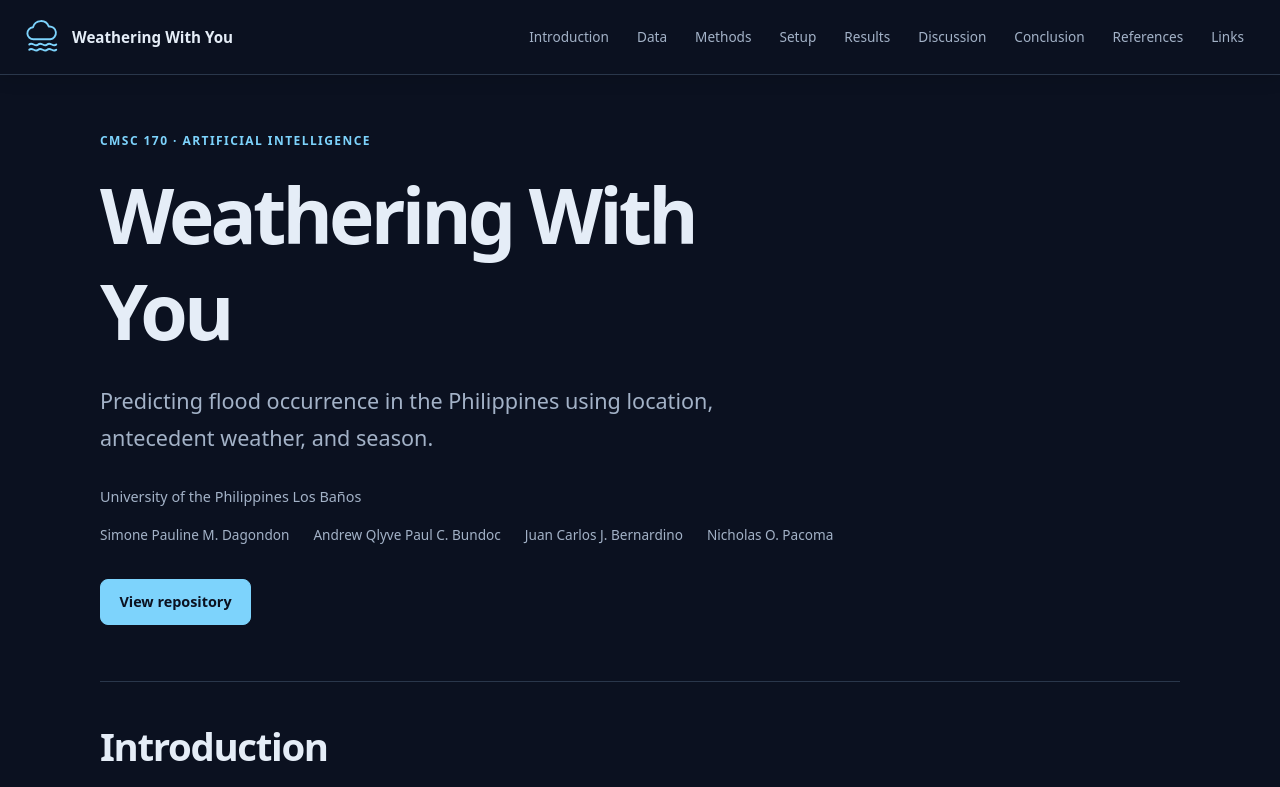
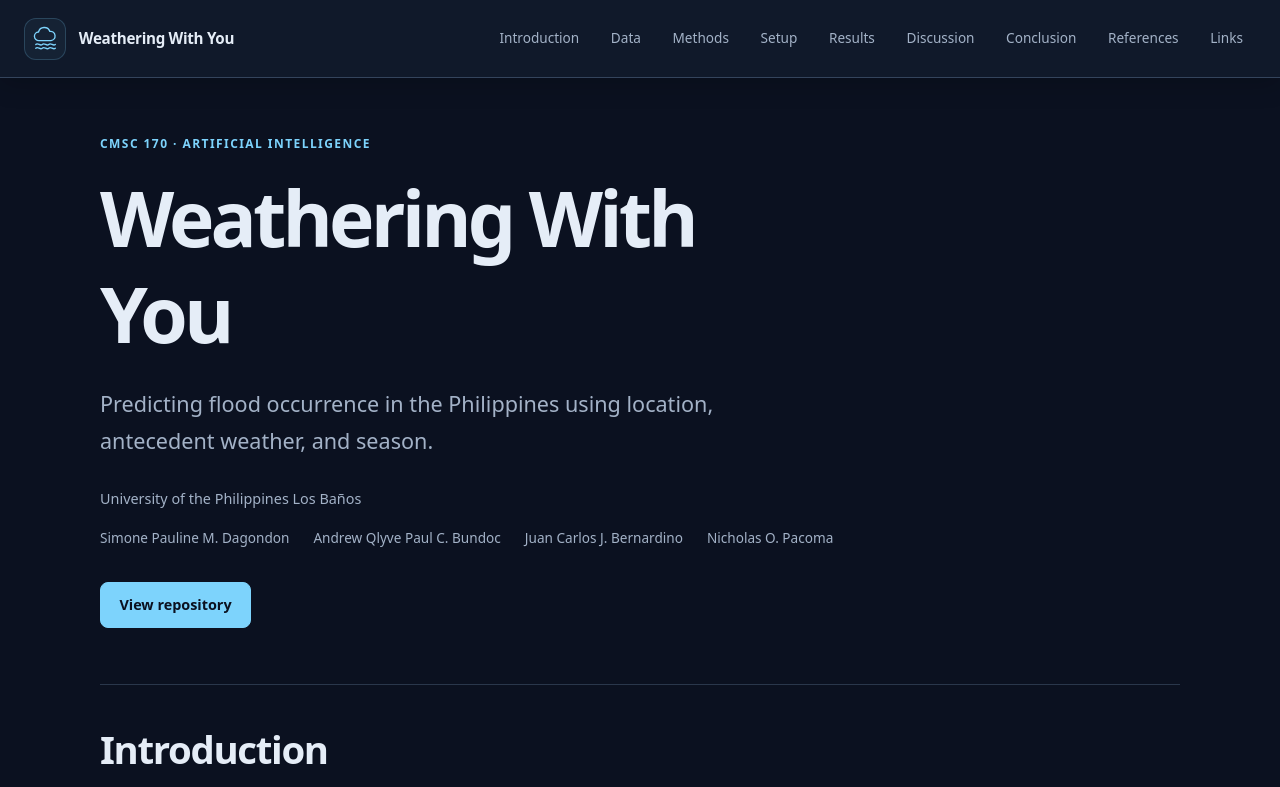
Before and after one commit to persimon-c/weathering-with-you, a plain HTML site: page docs/index.html in a window 1280 px wide. Shown: the top 787 px of the page. Drawn offline with nearby package versions, Linux system fonts and the light colour scheme.

Commit message:
feat(page): refine header identity and highlight current section

```diff
--- a/docs/index.html
+++ b/docs/index.html
@@ -975,5 +975,99 @@
     </p>
     <a href="#hero">Back to top ↑</a>
 </footer>
+
+<script>
+    const navigation = document.querySelector("nav");
+    const sectionLinks = [
+        ...navigation.querySelectorAll('a[href^="#"]:not(.nav-brand)')
+    ];
+    const linkedSections = sectionLinks.map(link =>
+        document.querySelector(link.getAttribute("href"))
+    );
+
+    let clickedSection = null;
+    let scrollTimer;
+    let updatePending = false;
+
+    function highlightLink(section) {
+        for (const link of sectionLinks) {
+            const active =
+                section &&
+                link.getAttribute("href") === "#" + section.id;
+
+            if (active) {
+                link.setAttribute("aria-current", "location");
+            } else {
+                link.removeAttribute("aria-current");
+            }
+        }
+    }
+
+    function updateCurrentSection() {
+        updatePending = false;
+
+        if (clickedSection) {
+            return;
+        }
+
+        const marker = navigation.getBoundingClientRect().bottom + 32;
+        let currentSection = null;
+
+        for (const section of linkedSections) {
+            if (section && section.getBoundingClientRect().top <= marker) {
+                currentSection = section;
+            }
+        }
+
+        const atBottom =
+            window.scrollY + window.innerHeight >=
+            document.documentElement.scrollHeight - 4;
+
+        if (atBottom) {
+            currentSection = linkedSections[linkedSections.length - 1];
+        }
+
+        highlightLink(currentSection);
+    }
+
+    function releaseClickHighlight() {
+        clickedSection = null;
+        updateCurrentSection();
+    }
+
+    for (const link of sectionLinks) {
+        link.addEventListener("click", event => {
+            if (
+                event.ctrlKey || event.metaKey ||
+                event.shiftKey || event.altKey
+            ) {
+                return;
+            }
+
+            clickedSection = document.querySelector(
+                link.getAttribute("href")
+            );
+            highlightLink(clickedSection);
+
+            clearTimeout(scrollTimer);
+            scrollTimer = setTimeout(releaseClickHighlight, 250);
+        });
+    }
+
+    window.addEventListener("scroll", () => {
+        clearTimeout(scrollTimer);
+        scrollTimer = setTimeout(releaseClickHighlight, 150);
+
+        if (!updatePending) {
+            updatePending = true;
+            requestAnimationFrame(updateCurrentSection);
+        }
+    }, { passive: true });
+
+    window.addEventListener("resize", updateCurrentSection);
+    window.addEventListener("load", updateCurrentSection);
+
+    updateCurrentSection();
+</script>
 </body>
 </html>
--- a/docs/style.css
+++ b/docs/style.css
@@ -436,3 +436,54 @@ footer a {
         scroll-behavior: auto;
     }
 }
+
+/* Refined top navigation */
+nav {
+    gap: 0.35rem;
+    padding-block: 0.65rem;
+    background: #10192a;
+    border-bottom-color: #34445c;
+    box-shadow: 0 6px 24px #00000030;
+}
+
+nav .nav-brand {
+    gap: 0.8rem;
+    font-size: 0.95rem;
+    font-weight: 700;
+    letter-spacing: -0.02em;
+}
+
+.brand-symbol {
+    width: 42px;
+    height: 42px;
+    padding: 7px;
+    border: 1px solid #7dd3fc33;
+    border-radius: 12px;
+    background: #7dd3fc0d;
+}
+
+nav > a:not(.nav-brand) {
+    min-height: 40px;
+    border: 1px solid transparent;
+    font-weight: 500;
+    transition:
+        color 150ms ease,
+        background-color 150ms ease;
+}
+
+nav > a:not(.nav-brand):hover {
+    background: #ffffff08;
+    color: var(--text);
+}
+
+nav a[aria-current="location"] {
+    border-color: #7dd3fc33;
+    background: #7dd3fc12;
+    color: var(--accent);
+}
+
+@media (prefers-reduced-motion: reduce) {
+    nav > a:not(.nav-brand) {
+        transition: none;
+    }
+}
```
